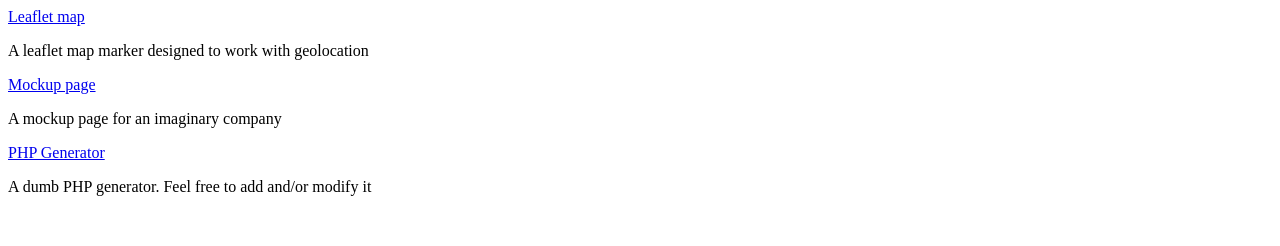
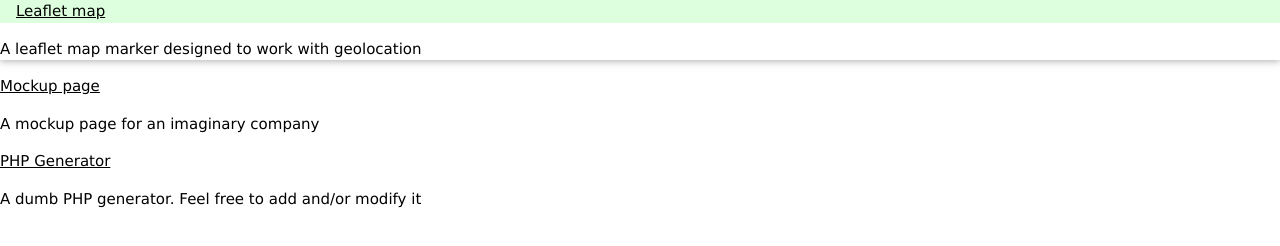
Before and after one commit to CodingGlitch/CodingGlitch.github.io, a plain HTML site: page index.html in a window 1280 px wide. Drawn offline with nearby package versions, Linux system fonts and the light colour scheme.

Commit message:
Start adding proper css
Uses w3schools w3.css.
Easy to use, and stylish enough

```diff
--- a/index.html
+++ b/index.html
@@ -3,13 +3,19 @@
   <head>
     <title>CodingGlitch webpages</title>
     <meta charset='utf-8'>
+
+    <link rel="stylesheet" href="https://www.w3schools.com/w3css/4/w3.css">
   </head>
   <body>
-    <a href="./school/geolite/map.html">Leaflet map</a>
-    <p>A leaflet map marker designed to work with geolocation</p>
-    <a href="./school/SAE14/index.html">Mockup page</a>
-    <p>A mockup page for an imaginary company</p>
-    <a href="./school/SAE23/src/index.html">PHP Generator</a>
-    <p>A dumb PHP generator. Feel free to add and/or modify it</p>
+
+    <div class="w3-card">
+      <div class="w3-container w3-pale-green">
+        <a href="./school/geolite/map.html">Leaflet map</a></div>
+      <p>A leaflet map marker designed to work with geolocation</p>
+    </div>
+      <a href="./school/SAE14/index.html">Mockup page</a>
+      <p>A mockup page for an imaginary company</p>
+      <a href="./school/SAE23/src/index.html">PHP Generator</a>
+      <p>A dumb PHP generator. Feel free to add and/or modify it</p>
   </body>
 </html>
```
Also changed, not shown: projects/Stardustries-prototype/test.png (deleted).
